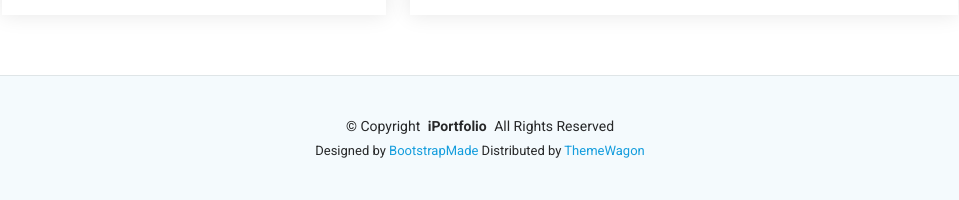
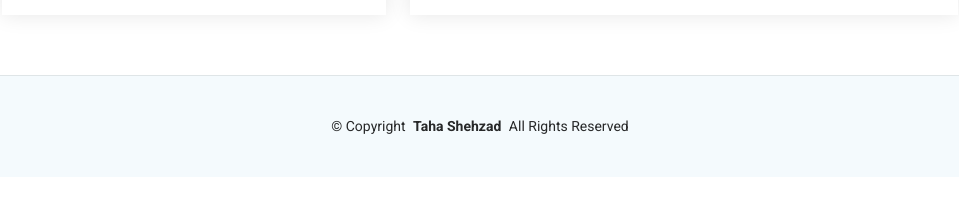
Before and after one commit to taha-shehzad063/mts-portfolio, a plain HTML site: page index.html in a window 1280 px wide. Shown: the part 6839-7039 px from the top of the page, without its empty margins (310-1269 px from the left). After the commit the page ends 7016 px from the top, so only its background shows below. Drawn offline with Linux system fonts and the light colour scheme.

Commit message:
Update index.html

```diff
--- a/index.html
+++ b/index.html
@@ -696,15 +696,9 @@
 
     <div class="container">
       <div class="copyright text-center ">
-        <p>© <span>Copyright</span> <strong class="px-1 sitename">iPortfolio</strong> <span>All Rights Reserved</span></p>
+        <p>© <span>Copyright</span> <strong class="px-1 sitename">Taha Shehzad</strong> <span>All Rights Reserved</span></p>
       </div>
-      <div class="credits">
-        <!-- All the links in the footer should remain intact. -->
-        <!-- You can delete the links only if you've purchased the pro version. -->
-        <!-- Licensing information: https://bootstrapmade.com/license/ -->
-        <!-- Purchase the pro version with working PHP/AJAX contact form: [buy-url] -->
-        Designed by <a href="https://bootstrapmade.com/">BootstrapMade</a> Distributed by <a href="https://themewagon.com">ThemeWagon</a>
-      </div>
+
     </div>
 
   </footer>
```
